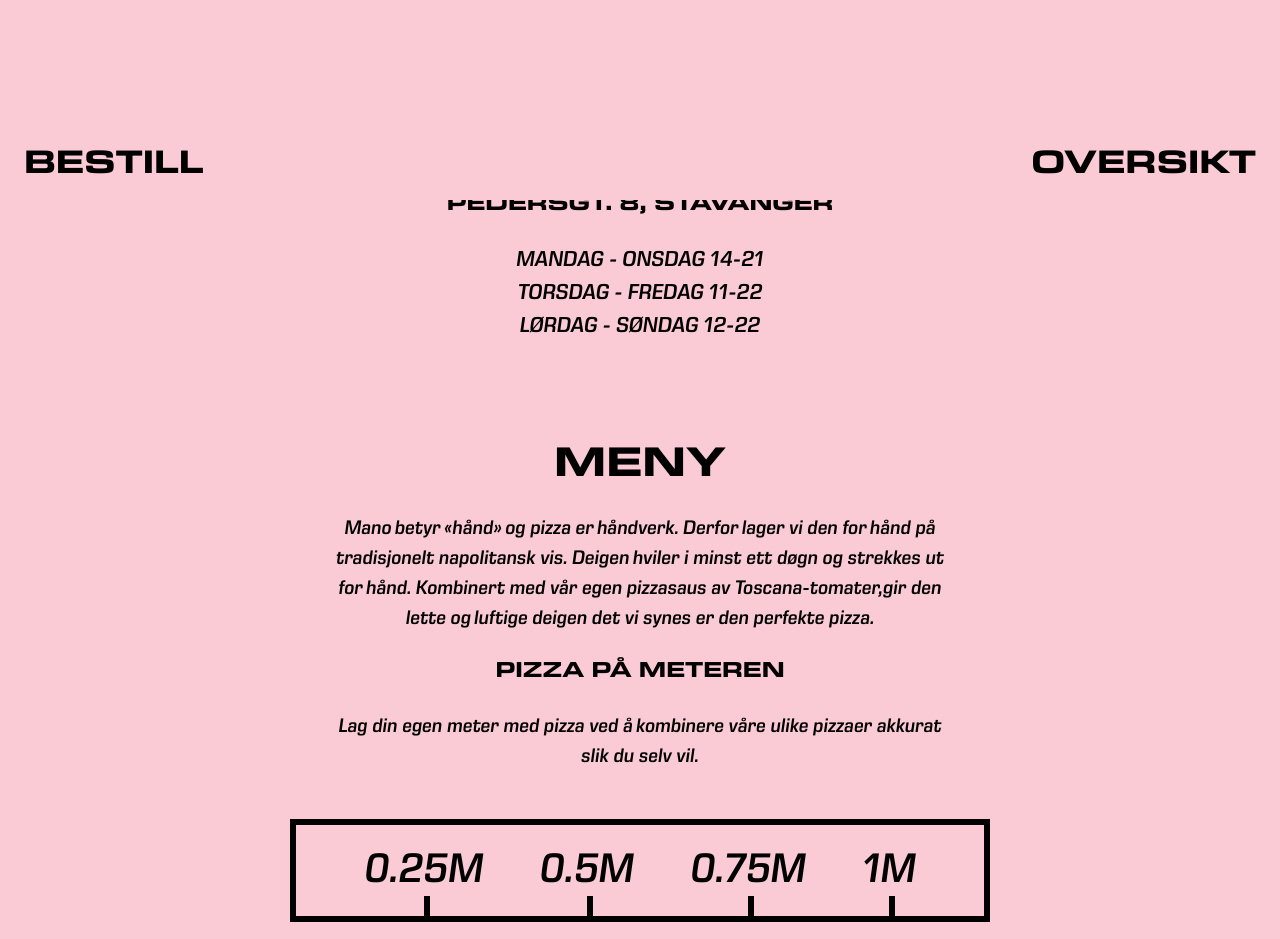
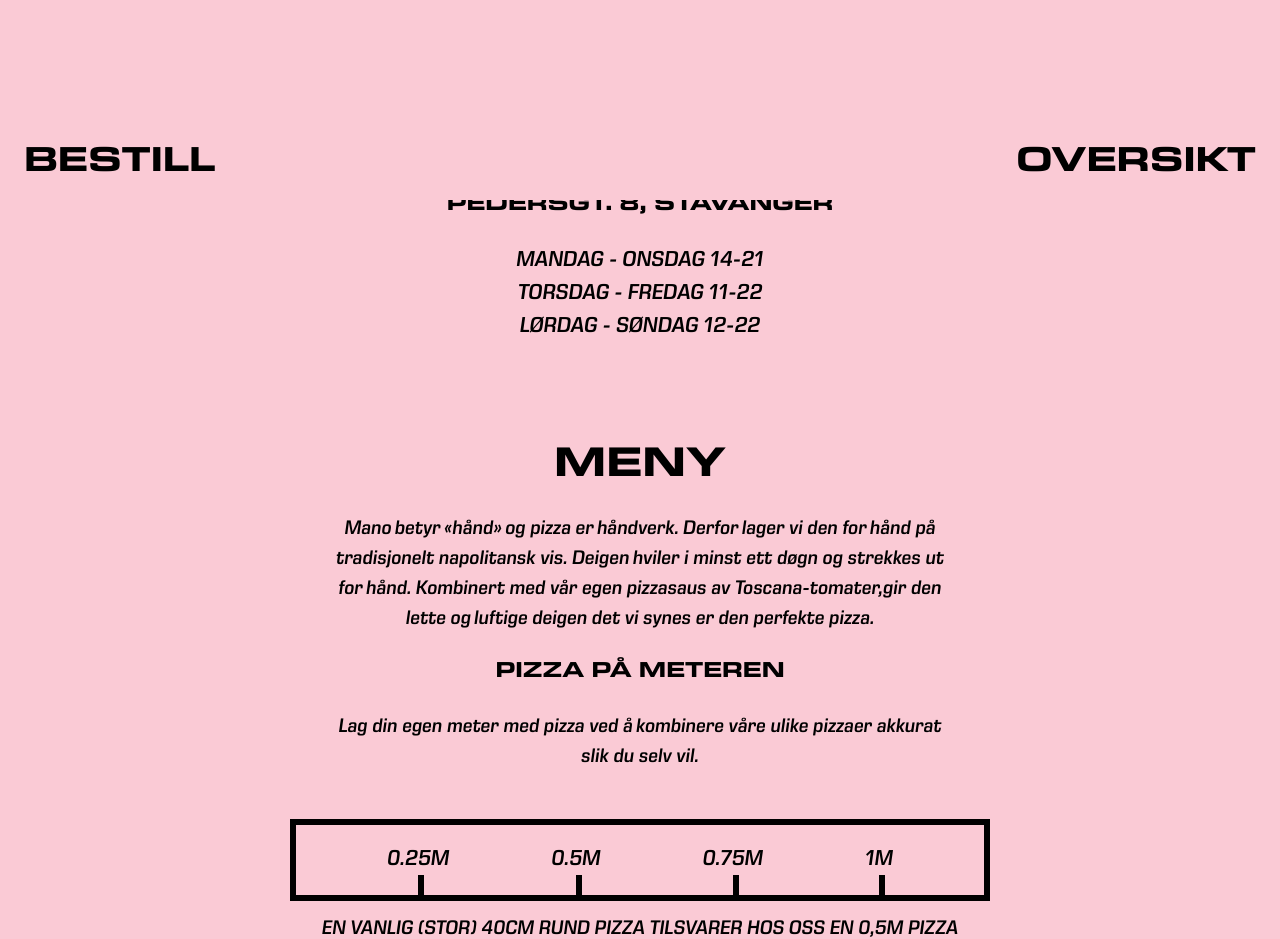
Before and after one commit to manopizzano/web-mano, a React (Create React App) app: page / in a window 1280 px wide. Shown: the part 600-1539 px from the top of the page. Built offline with nearby package versions, Linux system fonts and the light colour scheme; no server answers.

Commit message:
resized nav values and food ruler items

```diff
--- a/src/components/FoodRuler.js
+++ b/src/components/FoodRuler.js
@@ -10,7 +10,7 @@ export default class FoodRuler extends Component {
         <ul className="FoodRuler__ruler">
           {new Array(4).fill('x').map((x, i) => (
             <li className="FoodRuler__item" key={`foodruler-item-${i}`}>
-              <h2 className="FoodRuler__desc">{increment * (i + 1)}M</h2>
+              <h3 className="FoodRuler__desc">{increment * (i + 1)}M</h3>
             </li>
           ))}
         </ul>
--- a/src/styles/components/_Nav.scss
+++ b/src/styles/components/_Nav.scss
@@ -32,7 +32,7 @@
     &--order,
     &--menu {
       @include bold;
-      font-size: 150%;
+      font-size: 160%;
       // @include bp(xxl) {
       //   @include font-size(h2);
       // }
```
